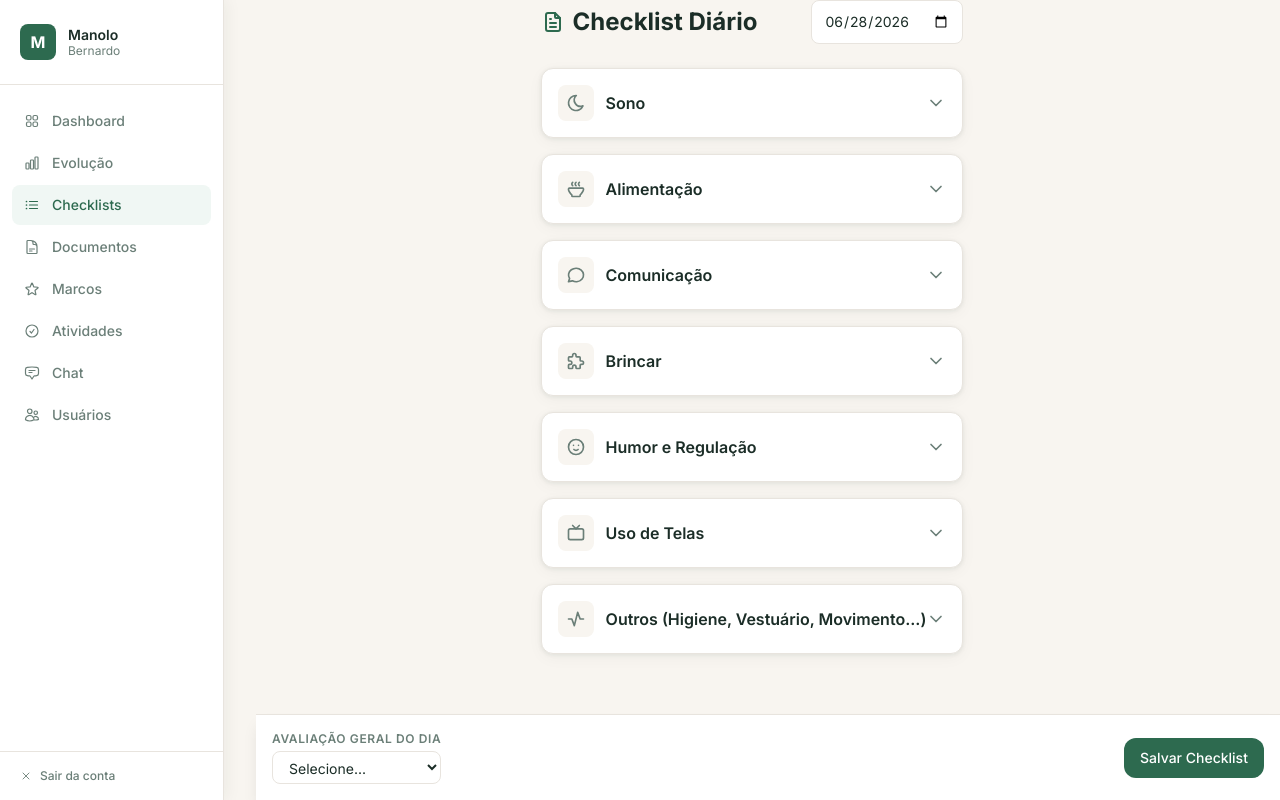
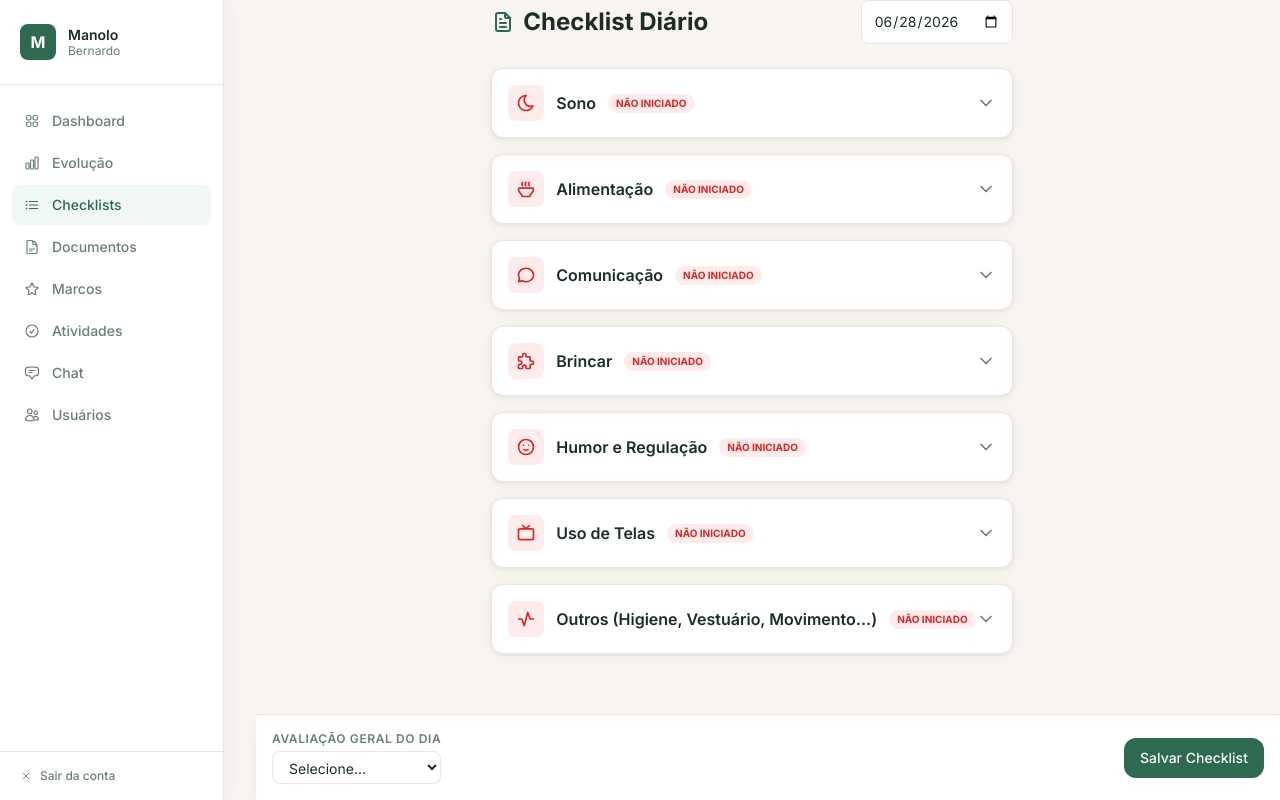
Before and after one commit to ronaldobresende/manolo, a Next.js app in the folder web/: page /dashboard/checklists/novo in a window 1280 px wide. Built offline with nearby package versions, Linux system fonts and the light colour scheme; no server answers.

Commit message:
Cores para indentificar status de preenchimento dos checklists

```diff
--- a/web/app/dashboard/checklists/novo/page.tsx
+++ b/web/app/dashboard/checklists/novo/page.tsx
@@ -29,9 +29,59 @@ const DEFAULT_STATE = {
   observacoes: { conquistas: '', dificuldades: '', diferente_hoje: '' }
 }
 
+function getSectionStatus(section: string, form: typeof DEFAULT_STATE, loadedSections: string[]) {
+  if (!loadedSections.includes(section)) return 'not_started'
+
+  const data: any = form[section as keyof typeof form]
+  let isComplete = true
+
+  switch (section) {
+    case 'sono':
+      isComplete = !!(data.dormiu_as && data.acordou_as)
+      break
+    case 'tela':
+      isComplete = !data.usou_tela || !!(data.tempo_minutos > 0 && data.conteudo && data.reacao_retirada)
+      break
+    case 'alimentacao':
+      isComplete = !!data.utensilio
+      break
+    case 'comunicacao':
+      isComplete = !!(data.puxou_mao && data.respondeu_nome)
+      break
+    case 'brincar':
+      isComplete = !!data.modo
+      break
+    case 'higiene':
+      isComplete = !!data.banho
+      break
+    case 'humor':
+      isComplete = !!data.humor_geral
+      break
+    default:
+      isComplete = true
+  }
+
+  return isComplete ? 'complete' : 'incomplete'
+}
+
 // Componente Card de Seção Colapsável
-function SectionCard({ title, icon: Icon, isPartial, children }: any) {
+function SectionCard({ title, icon: Icon, status, children }: any) {
   const [isOpen, setIsOpen] = useState(false)
+
+  let statusBadge = null
+  let iconColor = 'bg-neutral-bg text-manolo-muted'
+
+  if (status === 'complete') {
+    statusBadge = <span className="text-[10px] uppercase font-bold bg-green-500/20 text-green-700 px-2 py-0.5 rounded-full">Completo</span>
+    iconColor = 'bg-green-500/20 text-green-700'
+  } else if (status === 'incomplete') {
+    statusBadge = <span className="text-[10px] uppercase font-bold bg-yellow-500/20 text-yellow-700 px-2 py-0.5 rounded-full">Incompleto</span>
+    iconColor = 'bg-yellow-500/20 text-yellow-700'
+  } else {
+    statusBadge = <span className="text-[10px] uppercase font-bold bg-red-500/10 text-red-600 px-2 py-0.5 rounded-full">Não Iniciado</span>
+    iconColor = 'bg-red-500/10 text-red-600'
+  }
+
   return (
     <div className="card overflow-hidden transition-all duration-300">
       <div
@@ -39,11 +89,11 @@ function SectionCard({ title, icon: Icon, isPartial, children }: any) {
         onClick={() => setIsOpen(!isOpen)}
       >
         <div className="flex items-center gap-3">
-          <div className={`p-2 rounded-lg ${isPartial ? 'bg-primary/20 text-primary-dark' : 'bg-neutral-bg text-manolo-muted'}`}>
+          <div className={`p-2 rounded-lg ${iconColor}`}>
             <Icon className="w-5 h-5" />
           </div>
           <h3 className="font-semibold text-manolo-text">{title}</h3>
-          {isPartial && <span className="text-[10px] uppercase font-bold bg-secondary/30 text-secondary-dark px-2 py-0.5 rounded-full">Parcial Salvo</span>}
+          {statusBadge}
         </div>
         {isOpen ? <IconChevronUp className="w-5 h-5 text-manolo-muted" /> : <IconChevronDown className="w-5 h-5 text-manolo-muted" />}
       </div>
@@ -181,7 +231,7 @@ function ChecklistNovoContent() {
 
       <div className="space-y-4">
         {/* SONO */}
-        <SectionCard title="Sono" icon={IconMoon} isPartial={loadedSections.includes('sono')}>
+        <SectionCard title="Sono" icon={IconMoon} status={getSectionStatus('sono', form, loadedSections)}>
           <div className="grid grid-cols-2 gap-4">
             <div>
               <label className="label">Dormiu às</label>
@@ -203,7 +253,7 @@ function ChecklistNovoContent() {
         </SectionCard>
 
         {/* ALIMENTACAO */}
-        <SectionCard title="Alimentação" icon={IconSoup} isPartial={loadedSections.includes('alimentacao')}>
+        <SectionCard title="Alimentação" icon={IconSoup} status={getSectionStatus('alimentacao', form, loadedSections)}>
           <div className="flex gap-6 mb-4">
             <Toggle label="Comeu bem?" checked={form.alimentacao.comeu_bem} onChange={v => updateSection('alimentacao', 'comeu_bem', v)} />
             <Toggle label="Comeu sentado?" checked={form.alimentacao.comeu_sentado} onChange={v => updateSection('alimentacao', 'comeu_sentado', v)} />
@@ -231,7 +281,7 @@ function ChecklistNovoContent() {
         </SectionCard>
 
         {/* COMUNICAÇÃO */}
-        <SectionCard title="Comunicação" icon={IconMessageCircle} isPartial={loadedSections.includes('comunicacao')}>
+        <SectionCard title="Comunicação" icon={IconMessageCircle} status={getSectionStatus('comunicacao', form, loadedSections)}>
           <div className="grid grid-cols-2 gap-4 mb-4">
             <Toggle label="Usou gestos?" checked={form.comunicacao.usou_gestos} onChange={v => updateSection('comunicacao', 'usou_gestos', v)} />
             <Toggle label="Apontou?" checked={form.comunicacao.apontou} onChange={v => updateSection('comunicacao', 'apontou', v)} />
@@ -265,7 +315,7 @@ function ChecklistNovoContent() {
         </SectionCard>
 
         {/* BRINCAR */}
-        <SectionCard title="Brincar" icon={IconPuzzle} isPartial={loadedSections.includes('brincar')}>
+        <SectionCard title="Brincar" icon={IconPuzzle} status={getSectionStatus('brincar', form, loadedSections)}>
           <div className="flex gap-6 mb-4">
             <Toggle label="Fez faz-de-conta?" checked={form.brincar.fez_faz_de_conta} onChange={v => updateSection('brincar', 'fez_faz_de_conta', v)} />
           </div>
@@ -291,7 +341,7 @@ function ChecklistNovoContent() {
         </SectionCard>
 
         {/* HUMOR */}
-        <SectionCard title="Humor e Regulação" icon={IconMoodSmile} isPartial={loadedSections.includes('humor')}>
+        <SectionCard title="Humor e Regulação" icon={IconMoodSmile} status={getSectionStatus('humor', form, loadedSections)}>
           <div className="grid grid-cols-1 md:grid-cols-2 gap-4 mb-4">
             <div>
               <label className="label">Humor Geral</label>
@@ -325,7 +375,7 @@ function ChecklistNovoContent() {
         </SectionCard>
 
         {/* TELA */}
-        <SectionCard title="Uso de Telas" icon={IconDeviceTv} isPartial={loadedSections.includes('tela')}>
+        <SectionCard title="Uso de Telas" icon={IconDeviceTv} status={getSectionStatus('tela', form, loadedSections)}>
           <div className="mb-4">
             <Toggle label="Usou telas hoje?" checked={form.tela.usou_tela} onChange={v => updateSection('tela', 'usou_tela', v)} />
           </div>
@@ -353,7 +403,7 @@ function ChecklistNovoContent() {
         </SectionCard>
 
         {/* OUTROS: Higiene, Vestuário, Movimento, Rotina, Observações */}
-        <SectionCard title="Outros (Higiene, Vestuário, Movimento...)" icon={IconActivity} isPartial={loadedSections.includes('higiene')}>
+        <SectionCard title="Outros (Higiene, Vestuário, Movimento...)" icon={IconActivity} status={getSectionStatus('higiene', form, loadedSections)}>
            <div className="space-y-6">
               {/* Higiene */}
               <div>
```
